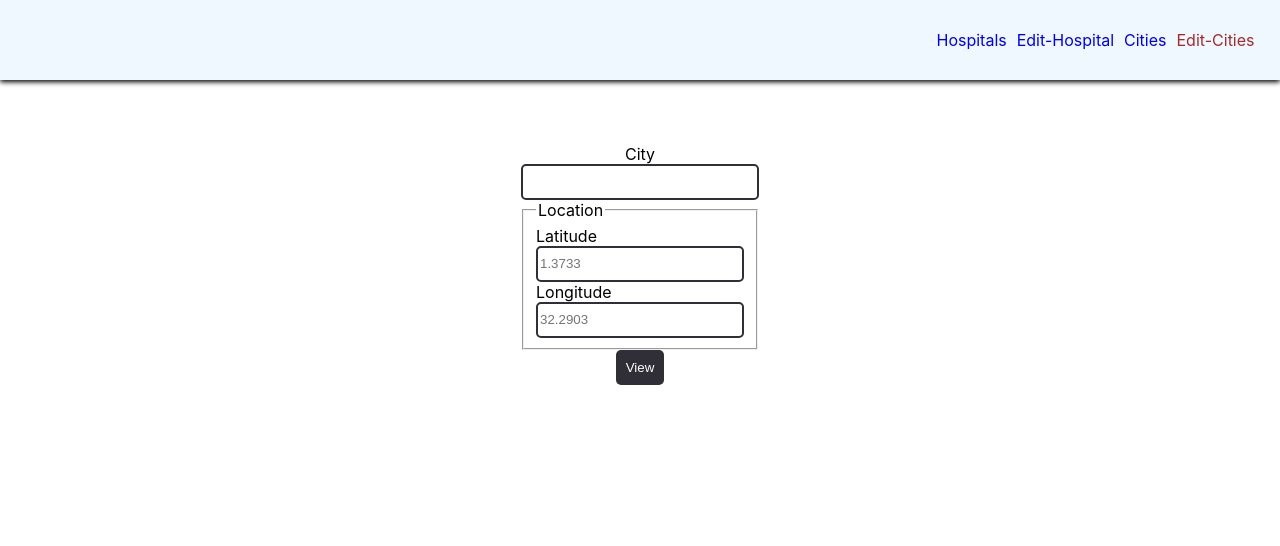
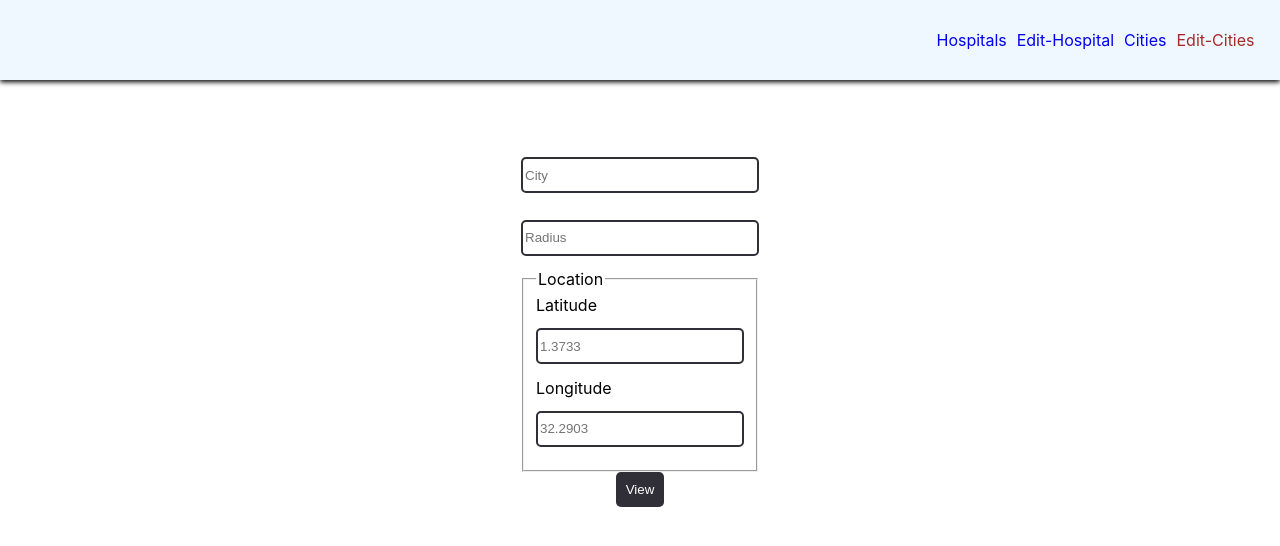
Before and after one commit to matovu-farid/react-case-dashboard, a React (Create React App) app: page /cityentry/item in a window 1280 px wide. Shown: the top 546 px of the page. Built offline with nearby package versions, Linux system fonts and the light colour scheme; no server answers; the database is empty; what geofirestore would draw is missing.

Commit message:
Add radiud edit

```diff
--- a/src/App.css
+++ b/src/App.css
@@ -5,7 +5,9 @@ html {
 a {
   text-decoration: none;
 }
-
+input {
+  margin: 1em 0;
+}
 button {
   background-color: var(--main-color);
   color: white;
--- a/src/pages/CityEntry/CityEntry.js
+++ b/src/pages/CityEntry/CityEntry.js
@@ -6,7 +6,7 @@ import useCity from '../../Hooks/useCity';
 const CityEntry = () => {
   const {
 
-    id, item, name, setName, longitude, setLongitude, latitude, setLatitude,
+    id, item, name, setName, longitude, setLongitude, latitude, setLatitude, radius, setRadius,
   } = useCity();
   const dispatch = useDispatch();
 
@@ -19,6 +19,7 @@ const CityEntry = () => {
   const onClick = () => {
     const city = {
       name,
+      radius,
       position: getPosition(latitude, longitude),
     };
     if (item) dispatch(updateCity({ ...city, id }));
@@ -26,8 +27,9 @@ const CityEntry = () => {
   };
   return (
     <form>
-      <label htmlFor="name">City</label>
-      <input type="text" value={name} onChange={(e) => setName(e.target.value)} name="name" className="input" required />
+
+      <input type="text" value={name} onChange={(e) => setName(e.target.value)} placeholder="City" name="name" className="input" required />
+      <input type="text" value={radius} onChange={(e) => setRadius(e.target.value)} placeholder="Radius" className="input" required />
       <fieldset>
         <legend>Location</legend>
         <label htmlFor="latitude">Latitude</label>
```
